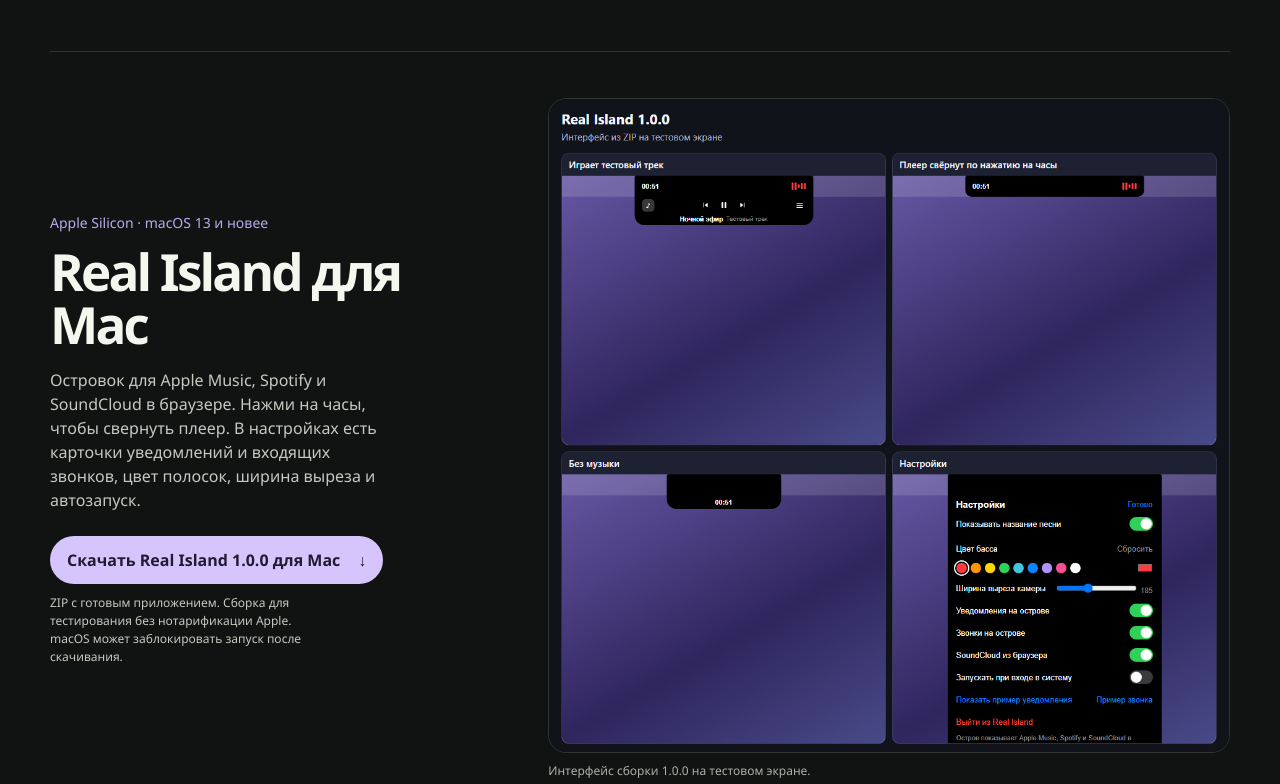
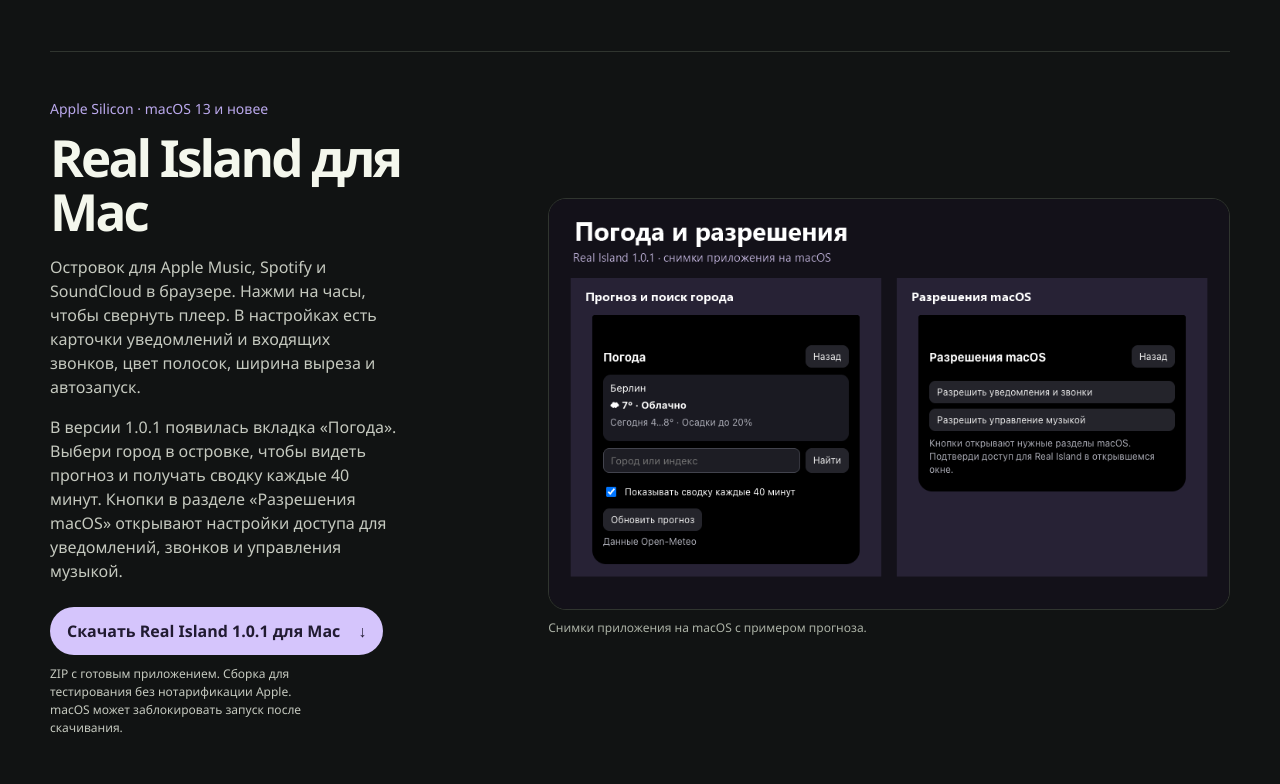
Before and after one commit to mirwaqi/Real.Island, a plain HTML site: page index.html in a window 1280 px wide. Shown: the part 1165-1949 px from the top of the page. Drawn offline with Linux system fonts and the light colour scheme.

Commit message:
Publish Real Island 1.0.1 for Mac

```diff
--- a/index.html
+++ b/index.html
@@ -69,12 +69,13 @@
     <p class="mac-release-platform">Apple Silicon · macOS 13 и новее</p>
     <h2 id="mac-title">Real Island для Mac</h2>
     <p>Островок для Apple Music, Spotify и SoundCloud в браузере. Нажми на часы, чтобы свернуть плеер. В настройках есть карточки уведомлений и входящих звонков, цвет полосок, ширина выреза и автозапуск.</p>
-    <a class="primary mac-download" href="https://github.com/mirwaqi/Real.Island/releases/download/mac-v1.0.0/Real.Island-Mac.zip">Скачать Real Island 1.0.0 для Mac <span aria-hidden="true">↓</span></a>
+    <p>В версии 1.0.1 появилась вкладка «Погода». Выбери город в островке, чтобы видеть прогноз и получать сводку каждые 40 минут. Кнопки в разделе «Разрешения macOS» открывают настройки доступа для уведомлений, звонков и управления музыкой.</p>
+    <a class="primary mac-download" href="https://github.com/mirwaqi/Real.Island/releases/download/mac-v1.0.1/Real.Island-Mac.zip">Скачать Real Island 1.0.1 для Mac <span aria-hidden="true">↓</span></a>
     <p class="caption">ZIP с готовым приложением. Сборка для тестирования без нотарификации Apple. macOS может заблокировать запуск после скачивания.</p>
   </div>
   <figure class="mac-release-preview">
-    <img src="./real-island-mac-100.png" width="1100" height="1056" loading="lazy" alt="Четыре состояния интерфейса Real Island 1.0.0: воспроизведение, свёрнутый плеер, часы и настройки">
-    <figcaption class="caption">Интерфейс сборки 1.0.0 на тестовом экране.</figcaption>
+    <img src="./real-island-mac-101.png" width="880" height="530" loading="lazy" alt="Настройки погоды и кнопки разрешений в Real Island 1.0.1">
+    <figcaption class="caption">Снимки приложения на macOS с примером прогноза.</figcaption>
   </figure>
 </section>
 <section class="install wrap" id="updates">
```
Also changed, not shown: real-island-mac-101.png (added).
